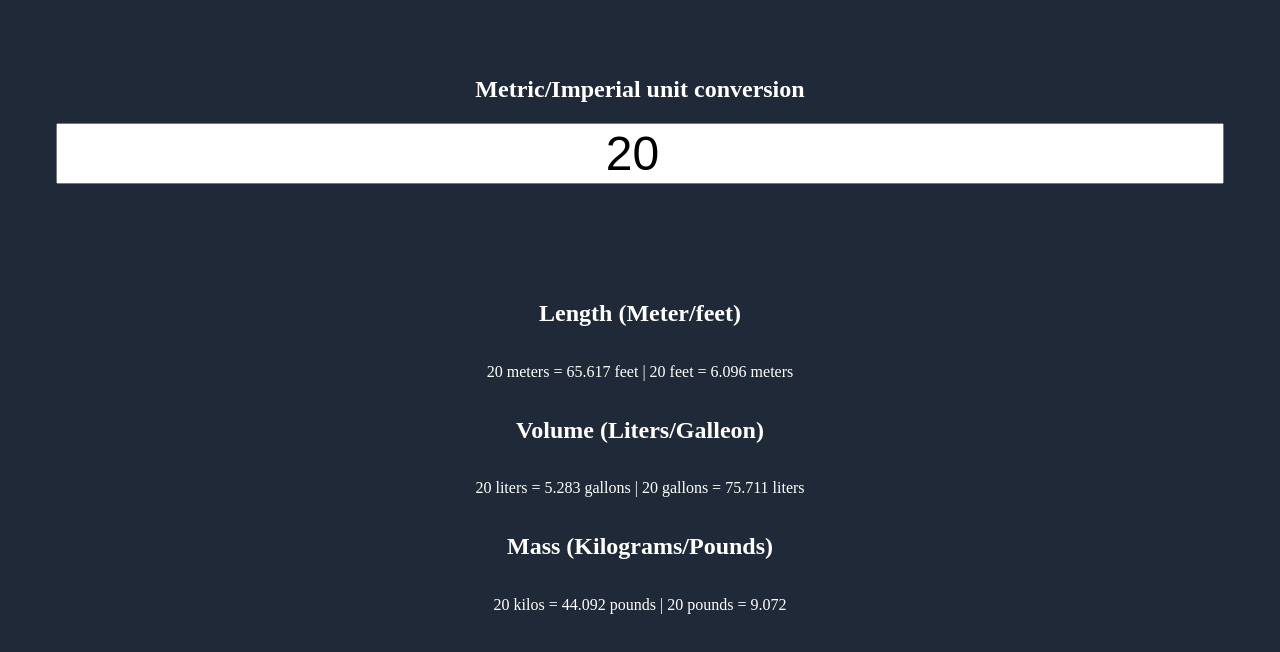
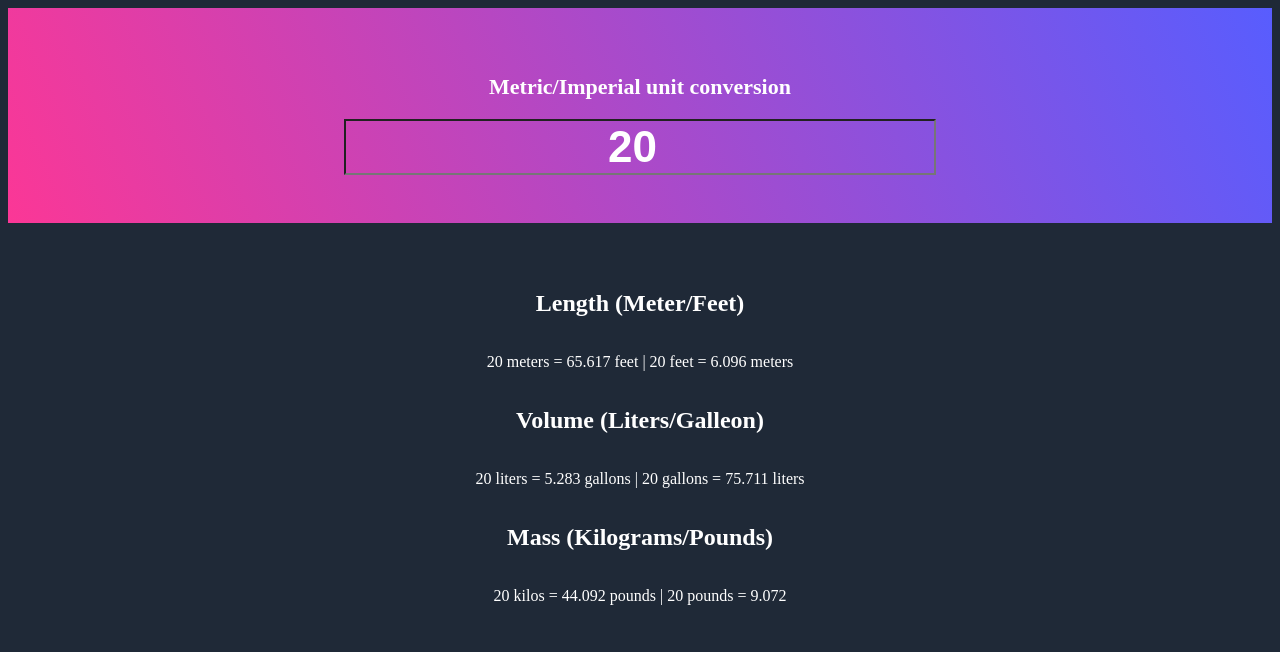
Before and after one commit to ramiinberg/js-unit-conversion, a plain HTML site: page index.html in a window 1280 px wide. Drawn offline with Linux system fonts and the light colour scheme.

Commit message:
finalize project

```diff
--- a/index.css
+++ b/index.css
@@ -16,7 +16,7 @@ body {
   flex-direction: column;
 }
 
-/* sections */
+/* default settings to sections */
 
 section {
   position: relative;
@@ -29,14 +29,38 @@ section {
   font-size: 1rem;
 }
 
-.hero {
-  text-align: left;
-  padding: 14rem 0 25rem;
+/* input settings */
+.input-section {
+  flex: none;
   background: linear-gradient(246.26deg, #585DFE 0%, #FB3796 100%);
+  font-weight: 800;
+  color: white;
 }
 
-#count-el {
-  font-style: normal;
-  font-size: 48px;
+.input-section h1 {
+  font-size: 22px;
+}
+
+.input-section #count-el {
+  max-width: 50%;
+  margin: 0 auto;
   text-align: center;
+  font-weight: 700;
+  line-height: 26px;
+  font-size: 44px;
+  color: white;
+  background: transparent;
+  outline: none;
+
 }
+
+/* results */
+.results-section {
+  flex: auto;
+  font-size: 14px;
+  line-height: 5px;
+}
+
+.results-section p {
+  font-size: 20px;
+}
--- a/index.html
+++ b/index.html
@@ -11,8 +11,8 @@
           <h1>Metric/Imperial unit conversion</h1>
           <input id="count-el" value="20" type="number" step="0.1" min="0" />
       </section>
-      <section>
-        <h2>Length (Meter/feet)</h2>
+      <section class="result-section">
+        <h2>Length (Meter/Feet)</h2>
         <p>
           <span id="const-meter-el"></span> meters = <span id="meter-to-feet-el"></span> feet |
           <span id="const-feet-el"></span> feet = <span id="feet-to-meter-el"></span> meters
--- a/index.js
+++ b/index.js
@@ -16,11 +16,15 @@ const METERFEET = 3.28084
 const GALLONSLITERS = 3.785541
 const KGPOUNDS = 2.20462
 
-function convert () {
+function handleInput () {
   value = countEl.value
 
-  updateValues(value)
-  console.log('test')
+  if(value == "") {
+    updateValues(0)
+  }
+  else {
+    updateValues(value)
+  }
 }
 
 function updateValues(value) {
@@ -55,4 +59,4 @@ function updateValues(value) {
 }
 
 updateValues(20)
-countEl.addEventListener("input", convert)
+countEl.addEventListener("input", handleInput)
```
